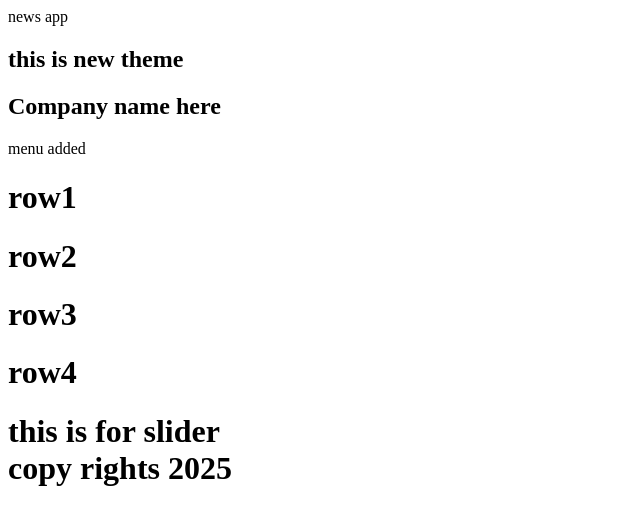
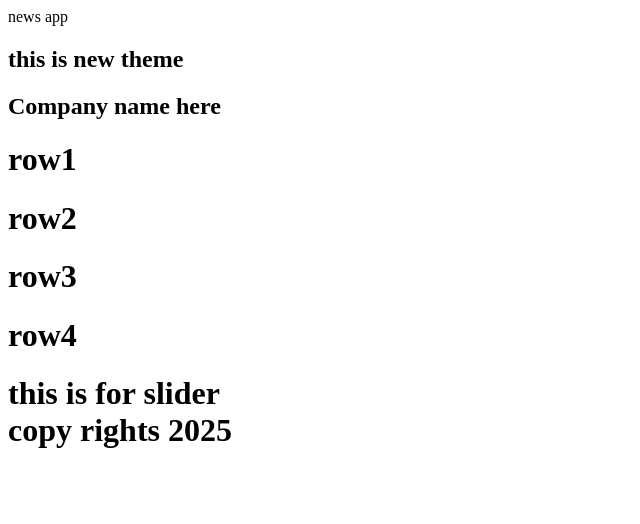
Before and after one commit to PAVAN327/git-test, a plain HTML site: page app.html in a window 1280 px wide. Shown: the whole page, without its empty margins (0-640 px from the left). Drawn offline with Linux system fonts and the light colour scheme.

Commit message:
Update app.html
testing

```diff
--- a/app.html
+++ b/app.html
@@ -1,7 +1,6 @@
 <head>news app</head>
 <h2>this is new theme</h2>
 <h2>Company name here</h2>
-<div>menu added</div>
 <h1>row1<h1>
     <h1>row2<h1>
         <h1>row3<h1>
```
